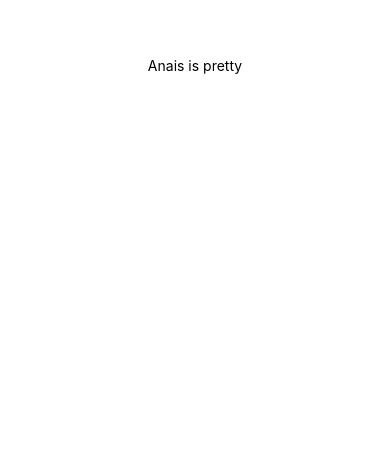
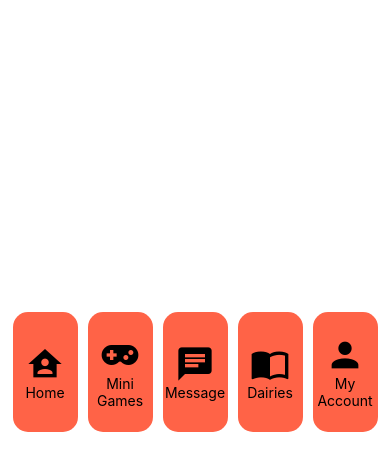
Before and after one commit to Zio7711/amazingLove, a React Native app in the folder wade/amazingLove/: screen / in a window 390 px wide. Shown: the part 357-828 px from the top of the page. Built offline with nearby package versions, Linux system fonts and the light colour scheme.

Commit message:
add icons

```diff
--- a/wade/amazingLove/App.js
+++ b/wade/amazingLove/App.js
@@ -1,13 +1,13 @@
 import { StyleSheet, Text, View } from 'react-native';
 
+import MainScreen from './src/screens/MainScreen';
 import { StatusBar } from 'expo-status-bar';
 
 export default function App() {
   return (
     <View style={styles.container}>
-      {/* <Text>Open up App.js to start working on your app!</Text> */}
-      <Text>Anais is pretty</Text>
       <StatusBar style='auto' />
+      <MainScreen />
     </View>
   );
 }
--- a/wade/amazingLove/package.json
+++ b/wade/amazingLove/package.json
@@ -10,12 +10,14 @@
     "eject": "expo eject"
   },
   "dependencies": {
+    "@expo/vector-icons": "^12.0.5",
     "expo": "~44.0.0",
     "expo-status-bar": "~1.2.0",
     "react": "17.0.1",
     "react-dom": "17.0.1",
     "react-native": "0.64.3",
-    "react-native-web": "0.17.1"
+    "react-native-web": "0.17.1",
+    "expo-constants": "~13.0.1"
   },
   "devDependencies": {
     "@babel/core": "^7.12.9"
--- /dev/null
+++ b/wade/amazingLove/src/components/MainScreenIconItem.js
@@ -0,0 +1,36 @@
+import { Dimensions, StyleSheet, Text, View } from 'react-native';
+
+import { MaterialCommunityIcons } from '@expo/vector-icons';
+
+const MainScreenIconItem = ({ name, size, color, title, ...otherConfig }) => {
+  return (
+    <View style={styles.container}>
+      <MaterialCommunityIcons
+        name={name}
+        size={size}
+        color={color}
+        {...otherConfig}
+      />
+      <Text style={styles.title}>{title}</Text>
+    </View>
+  );
+};
+
+const styles = StyleSheet.create({
+  container: {
+    alignItems: 'center',
+    justifyContent: 'center',
+    padding: 5,
+    margin: 5,
+    height: 120,
+    width: Dimensions.get('window').width / 6,
+    backgroundColor: '#FF6347',
+    borderRadius: 15,
+  },
+
+  title: {
+    textAlign: 'center',
+  },
+});
+
+export default MainScreenIconItem;
--- /dev/null
+++ b/wade/amazingLove/src/components/MainScreenIconList.js
@@ -0,0 +1,47 @@
+import { StyleSheet, Text, View } from 'react-native';
+
+import MainScreenIconItem from './MainScreenIconItem';
+
+const MainScreenIconList = () => {
+  return (
+    <View style={styles.container}>
+      <MainScreenIconItem
+        name='home-account'
+        size={40}
+        color={'black'}
+        title={'Home'}
+      />
+      <MainScreenIconItem
+        name='gamepad-variant'
+        size={40}
+        color={'black'}
+        title={'Mini Games'}
+      />
+      <MainScreenIconItem
+        name='message-text'
+        size={40}
+        color={'black'}
+        title={'Message'}
+      />
+      <MainScreenIconItem
+        name='book-open-variant'
+        size={40}
+        color={'black'}
+        title={'Dairies'}
+      />
+      <MainScreenIconItem
+        name='account'
+        size={40}
+        color={'black'}
+        title={'My Account'}
+      />
+    </View>
+  );
+};
+
+const styles = StyleSheet.create({
+  container: {
+    flexDirection: 'row',
+  },
+});
+export default MainScreenIconList;
--- /dev/null
+++ b/wade/amazingLove/src/screens/MainScreen.js
@@ -0,0 +1,21 @@
+import { StyleSheet, Text, View } from 'react-native';
+
+import MainScreenIconList from '../components/MainScreenIconList';
+
+const MainScreen = () => {
+  return (
+    <View style={styles.container}>
+      <MainScreenIconList />
+    </View>
+  );
+};
+
+const styles = StyleSheet.create({
+  container: {
+    flex: 1,
+    justifyContent: 'flex-end',
+    paddingBottom: 50,
+  },
+});
+
+export default MainScreen;
```
Also changed, not shown: 1 other file (tests, documents, lock files or other folders).
